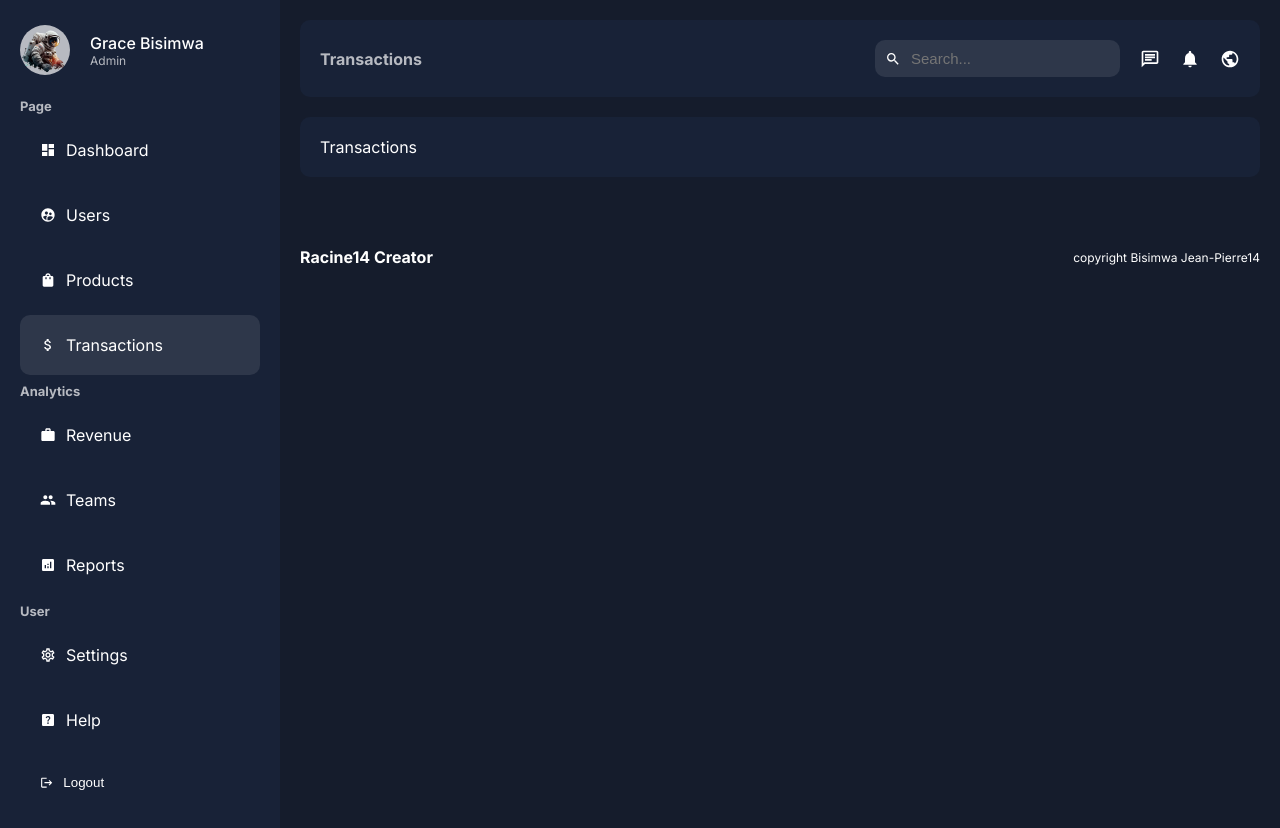
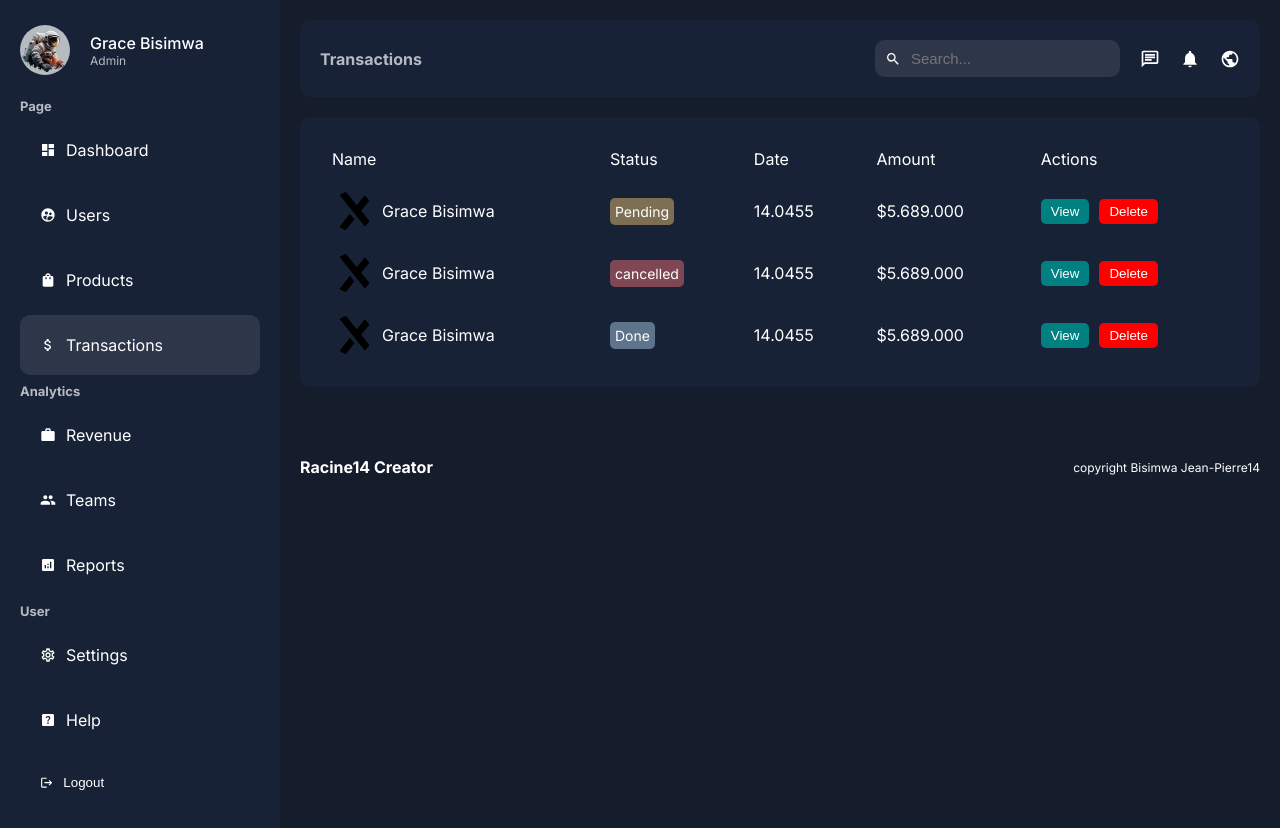
Before and after one commit to Racine14Creator/next-Dashboard, a Next.js app: page /dashboard/transactions in a window 1280 px wide. Built offline with nearby package versions, Linux system fonts and the light colour scheme.

Commit message:
BackButton

```diff
--- /dev/null
+++ b/app/components/BackButton.module.css
@@ -0,0 +1,9 @@
+.button {
+
+    padding: 5px 15px;
+    border: none !important;
+    border-radius: .4rem;
+    margin: 20px 0 0 0;
+    background-color: teal;
+    color: var(--text);
+}
--- /dev/null
+++ b/app/dashboard/transactions/[id]/page.module.css
@@ -0,0 +1,6 @@
+.container {
+    padding: 20px;
+    margin: 20px 0;
+    border-radius: 10px;
+    background-color: var(--bgSoft);
+}
--- a/app/dashboard/transactions/page.jsx
+++ b/app/dashboard/transactions/page.jsx
@@ -1,7 +1,90 @@
+import Image from "next/image"
 import styles from "./transactions.module.css"
+import Link from "next/link"
 const Transactions = () => {
     return (
-        <div className={styles.container}>Transactions</div>
+        <div className={styles.container}>
+            <table className={styles.table}>
+
+                <thead>
+                    <tr>
+                        <td>Name</td>
+                        <td>Status</td>
+                        <td>Date</td>
+                        <td>Amount</td>
+                        <td>Actions</td>
+                    </tr>
+                </thead>
+                <tbody>
+                    <tr>
+                        <td>
+                            <div className={styles.user}>
+                                <Image src="/next.svg" width={40} height={40} className={styles.userImage} />
+                                Grace Bisimwa
+                            </div>
+                        </td>
+                        <td>
+                            <span className={`${styles.status} ${styles.pending}`}>Pending</span>
+                        </td>
+                        <td>14.0455</td>
+                        <td>$5.689.000</td>
+                        <td>
+                            <div className={styles.buttons}>
+                                <Link href={`/dashboard/transactions/23`}><button className={`${styles.button} ${styles.view}`}>View</button></Link>
+                                <form action="">
+                                    <input type="hidden" name="id" value="" className="" />
+                                    <button className={`${styles.button} ${styles.delete}`} >Delete</button>
+                                </form>
+                            </div>
+                        </td>
+                    </tr>
+                    <tr>
+                        <td>
+                            <div className={styles.user}>
+                                <Image src="/next.svg" width={40} height={40} className={styles.userImage} />
+                                Grace Bisimwa
+                            </div>
+                        </td>
+                        <td>
+                            <span className={`${styles.status} ${styles.cancelled}`}>cancelled</span>
+                        </td>
+                        <td>14.0455</td>
+                        <td>$5.689.000</td>
+                        <td>
+                            <div className={styles.buttons}>
+                                <Link href={`/dashboard/transactions/2`}><button className={`${styles.button} ${styles.view}`}>View</button></Link>
+                                <form action="">
+                                    <input type="hidden" name="id" value="" className="" />
+                                    <button className={`${styles.button} ${styles.delete}`} >Delete</button>
+                                </form>
+                            </div>
+                        </td>
+                    </tr>
+                    <tr>
+                        <td>
+                            <div className={styles.user}>
+                                <Image src="/next.svg" width={40} height={40} className={styles.userImage} />
+                                Grace Bisimwa
+                            </div>
+                        </td>
+                        <td>
+                            <span className={`${styles.status} ${styles.done}`}>Done</span>
+                        </td>
+                        <td>14.0455</td>
+                        <td>$5.689.000</td>
+                        <td>
+                            <div className={styles.buttons}>
+                                <Link href={`/dashboard/transactions/1`}><button className={`${styles.button} ${styles.view}`}>View</button></Link>
+                                <form action="">
+                                    <input type="hidden" name="id" value="" className="" />
+                                    <button className={`${styles.button} ${styles.delete}`} >Delete</button>
+                                </form>
+                            </div>
+                        </td>
+                    </tr>
+                </tbody>
+            </table>
+        </div>
     )
 }
 
--- a/app/dashboard/transactions/transactions.module.css
+++ b/app/dashboard/transactions/transactions.module.css
@@ -5,3 +5,70 @@
     border-radius: 10px;
     margin: 20px 0;
 }
+
+
+.title {
+    margin-bottom: 20px;
+    font-weight: 200;
+    color: var(--textSoft);
+}
+
+.table {
+    width: 100%;
+}
+
+.table td {
+    padding: 10px;
+}
+
+.user {
+    display: flex;
+    gap: 10px;
+    align-items: center;
+}
+
+.userImage {
+    border-radius: 50%;
+    object-fit: cover;
+}
+
+.status {
+    border-radius: 5px;
+    padding: 5px;
+    font-size: 14px;
+    color: #fff;
+}
+
+.pending {
+    background-color: #f7cb7375;
+}
+
+.done {
+    background-color: #afd6ee75;
+}
+
+.cancelled {
+    background-color: #f7737375;
+}
+
+
+.buttons {
+    display: flex;
+    gap: 10px;
+}
+
+.button {
+    padding: 5px 10px;
+    border-radius: 5px;
+    color: var(--text);
+    border: none;
+    cursor: pointer;
+}
+
+.view {
+    background-color: teal;
+}
+
+.delete {
+    background-color: red;
+}
```
Also changed, not shown: app/components/BackButton.jsx (added, +10 -0 lines), app/dashboard/transactions/[id]/page.jsx (added, +14 -0 lines).
